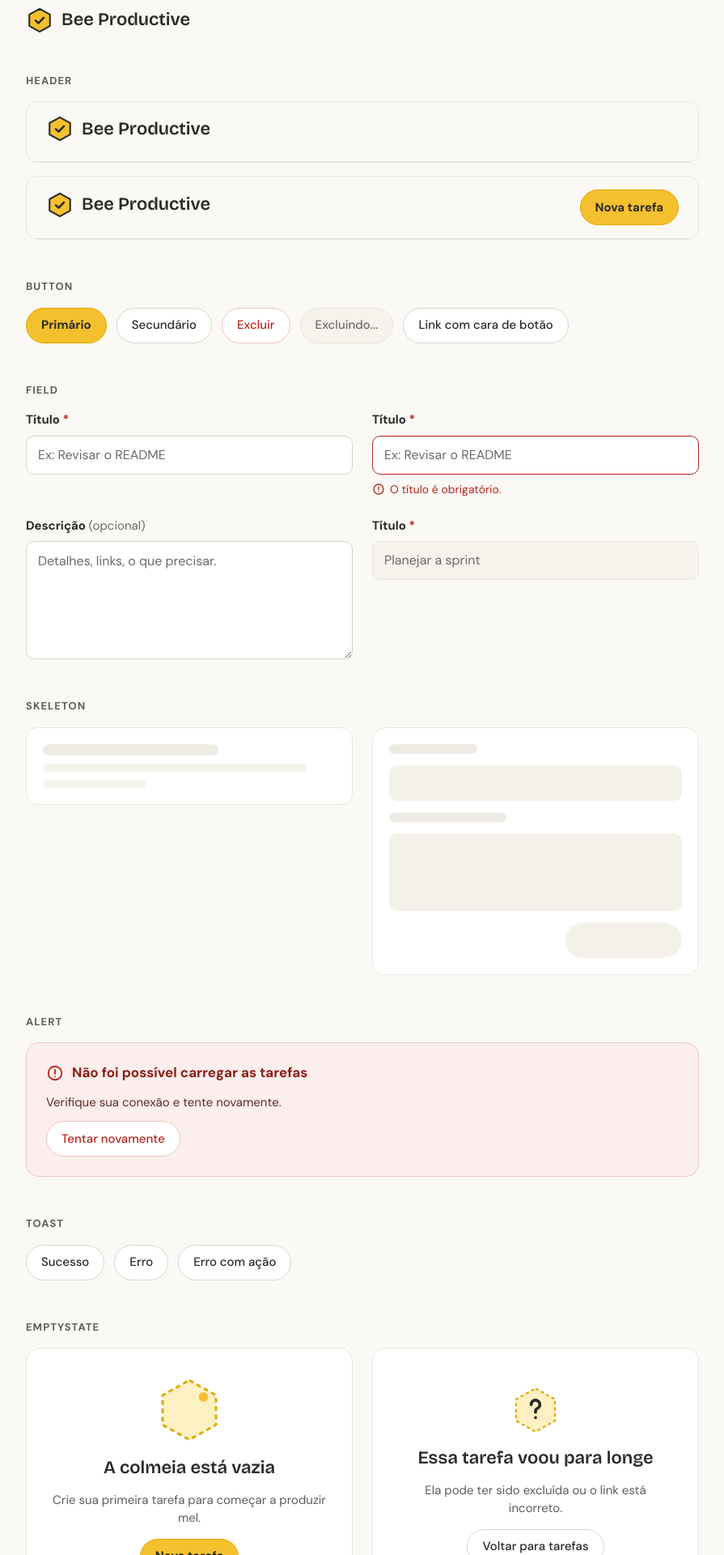
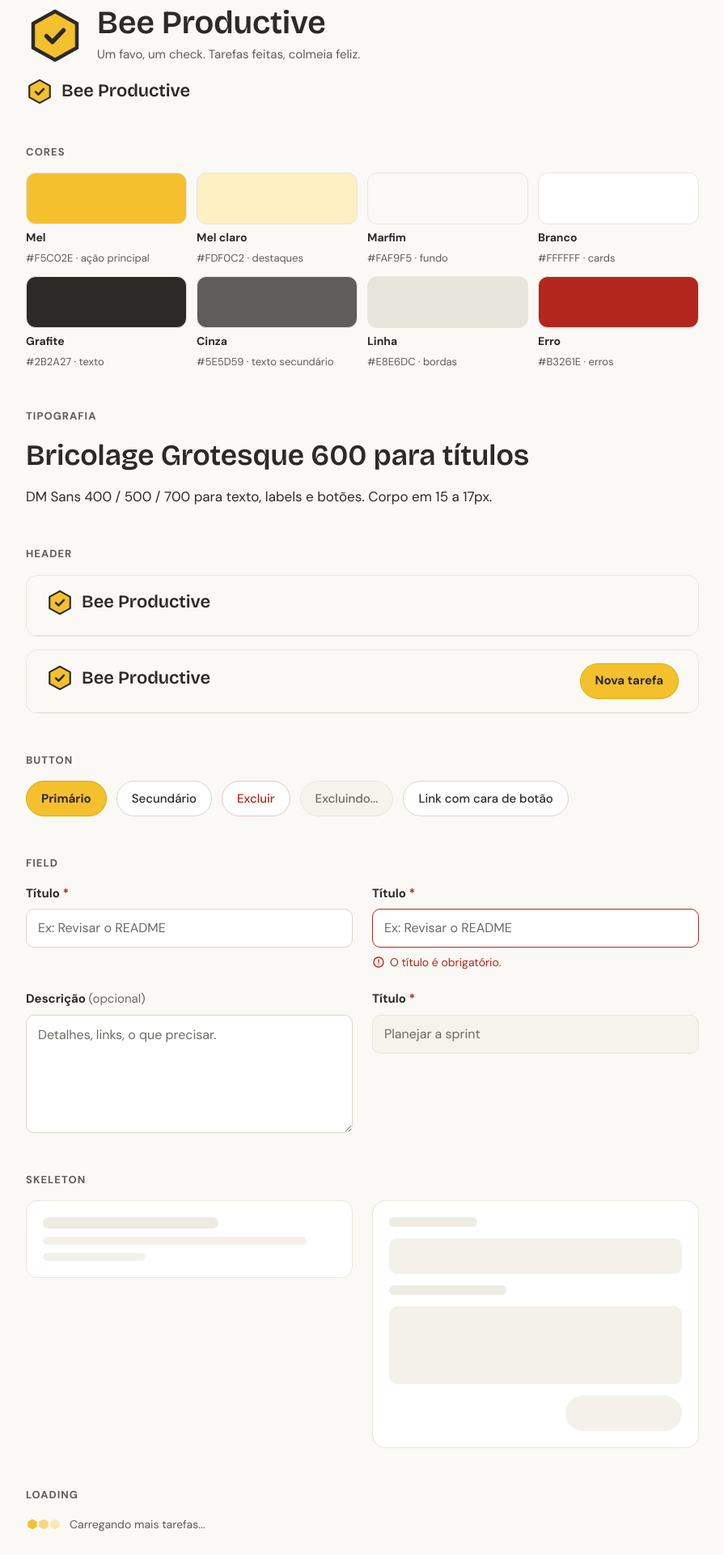
Before and after one commit to mariana-santos/bee-productive, a Next.js app: page /design-system in a window 1280 px wide. Shown: the part 240-2160 px from the top of the page at 81% size, without its empty margins (192-1087 px from the left). Built offline with nearby package versions, Linux system fonts and the light colour scheme.

Commit message:
feat(ui): add footer, sticky header and visual identity showcase
- footer with author credit and design system link on every page
- sticky header with opaque background
- shared Loading component; colors and typography on /design-system

```diff
--- a/src/app/design-system/page.tsx
+++ b/src/app/design-system/page.tsx
@@ -2,11 +2,12 @@ import type { Metadata } from "next";
 import type { ReactNode } from "react";
 import { Header } from "@/components/header";
 import { EmptyHive, LostHive } from "@/components/illustrations";
-import { Logo } from "@/components/logo";
+import { Logo, LogoMark } from "@/components/logo";
 import { Alert } from "@/components/ui/alert";
 import { Button } from "@/components/ui/button";
 import { EmptyState } from "@/components/ui/empty-state";
 import { Field } from "@/components/ui/field";
+import { Loading } from "@/components/ui/loading";
 import { Skeleton } from "@/components/ui/skeleton";
 import { ToastDemo } from "./toast-demo";
 
@@ -20,8 +21,40 @@ export default function DesignSystem() {
       <main className="mx-auto flex w-full max-w-page flex-col gap-12 px-6 pt-10 pb-16">
         <h1 className="font-display text-display leading-tight font-semibold">Design system</h1>
 
-        <Section title="Logo">
+        <Section title="Identidade visual">
+          <div className="flex items-center gap-4">
+            <LogoMark size={72} />
+            <div>
+              <p className="font-display text-display leading-none font-semibold">Bee Productive</p>
+              <p className="mt-2 text-body text-ink-muted">
+                Um favo, um check. Tarefas feitas, colmeia feliz.
+              </p>
+            </div>
+          </div>
           <Logo />
+        </Section>
+
+        <Section title="Cores">
+          <ul className="grid grid-cols-2 gap-3 sm:grid-cols-4">
+            {colors.map((color) => (
+              <li key={color.name} className="flex flex-col gap-1.5">
+                <div className={`h-16 rounded-toast border border-line ${color.className}`} />
+                <p className="text-sm font-bold">{color.name}</p>
+                <p className="text-caption text-ink-muted">
+                  {color.hex} · {color.use}
+                </p>
+              </li>
+            ))}
+          </ul>
+        </Section>
+
+        <Section title="Tipografia">
+          <p className="font-display text-title-lg leading-tight font-semibold">
+            Bricolage Grotesque 600 para títulos
+          </p>
+          <p className="text-lead leading-normal">
+            DM Sans 400 / 500 / 700 para texto, labels e botões. Corpo em 15 a 17px.
+          </p>
         </Section>
 
         <Section title="Header">
@@ -93,6 +126,10 @@ export default function DesignSystem() {
           </div>
         </Section>
 
+        <Section title="Loading">
+          <Loading label="Carregando mais tarefas..." />
+        </Section>
+
         <Section title="Alert">
           <Alert
             title="Não foi possível carregar as tarefas"
@@ -130,6 +167,19 @@ export default function DesignSystem() {
   );
 }
 
+// Paleta do design. As classes ficam escritas por extenso para o Tailwind
+// encontrá-las no código (ele não gera classes montadas em tempo de execução).
+const colors = [
+  { name: "Mel", hex: "#F5C02E", use: "ação principal", className: "bg-honey" },
+  { name: "Mel claro", hex: "#FDF0C2", use: "destaques", className: "bg-honey-soft" },
+  { name: "Marfim", hex: "#FAF9F5", use: "fundo", className: "bg-canvas" },
+  { name: "Branco", hex: "#FFFFFF", use: "cards", className: "bg-surface" },
+  { name: "Grafite", hex: "#2B2A27", use: "texto", className: "bg-ink" },
+  { name: "Cinza", hex: "#5E5D59", use: "texto secundário", className: "bg-ink-muted" },
+  { name: "Linha", hex: "#E8E6DC", use: "bordas", className: "bg-line" },
+  { name: "Erro", hex: "#B3261E", use: "erros", className: "bg-danger" },
+];
+
 function Section({ title, children }: { title: string; children: ReactNode }) {
   return (
     <section className="flex flex-col gap-4">
--- a/src/app/layout.tsx
+++ b/src/app/layout.tsx
@@ -1,5 +1,6 @@
 import type { Metadata } from "next";
 import { Bricolage_Grotesque, DM_Sans } from "next/font/google";
+import { Footer } from "@/components/footer";
 import { Toaster } from "@/components/ui/toaster";
 import { TRPCReactProvider } from "@/trpc/client";
 import "./globals.css";
@@ -33,6 +34,8 @@ export default function RootLayout({ children }: LayoutProps<"/">) {
       {/* O <Header> fica em cada página, porque a ação dele muda por tela (só a listagem tem "Nova tarefa"). */}
       <body className="flex min-h-full flex-col">
         <TRPCReactProvider>{children}</TRPCReactProvider>
+        {/* O footer é igual em todas as telas, então fica aqui; mt-auto o empurra para o fim em páginas curtas. */}
+        <Footer />
         {/* Um Toaster só, no layout: os toasts sobrevivem à navegação (ex.: criar e voltar para a listagem). */}
         <Toaster />
       </body>
--- /dev/null
+++ b/src/components/footer.tsx
@@ -0,0 +1,28 @@
+import Link from "next/link";
+
+const AUTHOR_URL = "https://www.linkedin.com/in/mariana-santosf/";
+
+// Rodapé comum a todas as páginas, renderizado uma vez no layout raiz.
+export function Footer() {
+  return (
+    <footer className="mt-auto border-t border-line">
+      <div className="mx-auto flex max-w-page flex-wrap items-center justify-between gap-3 px-6 py-1 text-sm text-ink-muted">
+        <p className="flex min-h-11 items-center gap-1.5">
+          <svg width="12" height="12" viewBox="0 0 24 24" aria-hidden="true">
+            <polygon points="12,2 21,7 21,17 12,22 3,17 3,7" fill="var(--color-honey)" />
+          </svg>
+          Feito com mel por{" "}
+          <a href={AUTHOR_URL} className="font-bold text-ink underline hover:text-ink-muted">
+            Mari
+          </a>
+        </p>
+        <Link
+          href="/design-system"
+          className="inline-flex min-h-11 items-center font-medium text-ink underline hover:text-ink-muted"
+        >
+          Design system
+        </Link>
+      </div>
+    </footer>
+  );
+}
--- a/src/components/header.tsx
+++ b/src/components/header.tsx
@@ -5,9 +5,13 @@ import { Logo } from "./logo";
 // A ação do lado direito (ex.: botão "Nova tarefa" na listagem) vem de quem usa
 // o Header. Assim ele continua genérico e Server Component, sem precisar ler a
 // rota no cliente para decidir o que mostrar.
+//
+// Fixo no topo com `sticky` (não `fixed`): continua ocupando espaço no fluxo,
+// então o conteúdo não precisa de padding extra. O fundo é opaco para o
+// conteúdo não aparecer por trás durante o scroll.
 export function Header({ action }: { action?: ReactNode }) {
   return (
-    <header className="border-b border-line">
+    <header className="sticky top-0 z-10 border-b border-line bg-canvas">
       <div className="mx-auto flex max-w-page flex-wrap items-center justify-between gap-4 px-6 py-4">
         <Link href="/" className="text-ink no-underline">
           <Logo />
--- /dev/null
+++ b/src/components/ui/loading.tsx
@@ -0,0 +1,31 @@
+/**
+ * Indicador de carregamento em linha: três favos esmaecendo + um texto.
+ * Para carregamentos curtos de algo que já está na tela (ex.: próxima página);
+ * quando o conteúdo ainda não existe, prefira o Skeleton no formato dele.
+ */
+export function Loading({ label }: { label: string }) {
+  return (
+    <span className="flex items-center gap-2.5 text-sm text-ink-muted">
+      <svg
+        width="44"
+        height="14"
+        viewBox="0 0 66 22"
+        aria-hidden="true"
+        className="animate-pulse motion-reduce:animate-none"
+      >
+        <polygon points="11,1 20,6 20,16 11,21 2,16 2,6" fill="var(--color-honey)" />
+        <polygon
+          points="33,1 42,6 42,16 33,21 24,16 24,6"
+          fill="var(--color-honey)"
+          opacity="0.6"
+        />
+        <polygon
+          points="55,1 64,6 64,16 55,21 46,16 46,6"
+          fill="var(--color-honey)"
+          opacity="0.3"
+        />
+      </svg>
+      {label}
+    </span>
+  );
+}
--- a/src/features/tasks/components/list/load-more.tsx
+++ b/src/features/tasks/components/list/load-more.tsx
@@ -2,6 +2,7 @@
 
 import { useEffect, useRef } from "react";
 import { Button } from "@/components/ui/button";
+import { Loading } from "@/components/ui/loading";
 
 type LoadMoreProps = {
   hasNextPage: boolean;
@@ -48,12 +49,7 @@ export function LoadMore({ hasNextPage, loading, error, onLoadMore }: LoadMorePr
       <div ref={sentinelRef} aria-hidden="true" className="h-px" />
       {/* role="status" anuncia o carregamento e o erro para leitores de tela. */}
       <div role="status" className="flex flex-col items-center gap-3 pt-7 text-sm text-ink-muted">
-        {loading && (
-          <span className="flex items-center gap-2.5">
-            <LoadingHives />
-            Carregando mais tarefas...
-          </span>
-        )}
+        {loading && <Loading label="Carregando mais tarefas..." />}
         {error && (
           <>
             <span>Não foi possível carregar mais tarefas.</span>
@@ -66,14 +62,3 @@ export function LoadMore({ hasNextPage, loading, error, onLoadMore }: LoadMorePr
     </>
   );
 }
-
-// Três favos esmaecendo, como no rodapé do design.
-function LoadingHives() {
-  return (
-    <svg width="44" height="14" viewBox="0 0 66 22" aria-hidden="true">
-      <polygon points="11,1 20,6 20,16 11,21 2,16 2,6" fill="var(--color-honey)" />
-      <polygon points="33,1 42,6 42,16 33,21 24,16 24,6" fill="var(--color-honey)" opacity="0.6" />
-      <polygon points="55,1 64,6 64,16 55,21 46,16 46,6" fill="var(--color-honey)" opacity="0.3" />
-    </svg>
-  );
-}
```
